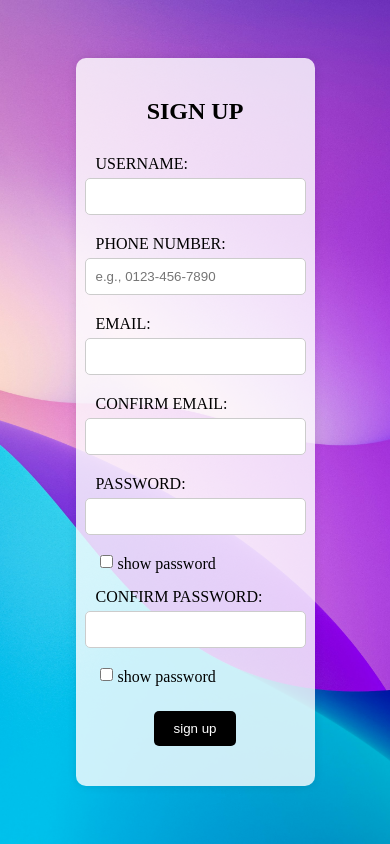
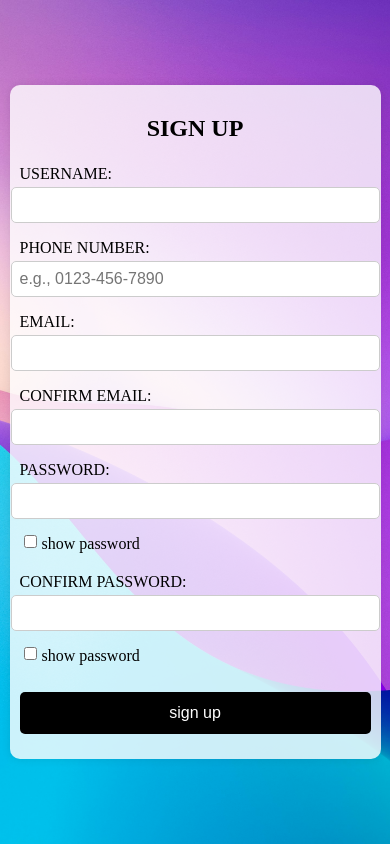
Before and after one commit to Andre-Arcilla/website, a PHP site: page /andre/signup.html in a window 390 px wide. Run offline with PHP 8.4, Linux system fonts and the light colour scheme.

Commit message:
moreeeeee

```diff
--- a/andre/styles.css
+++ b/andre/styles.css
@@ -95,13 +95,50 @@ button:hover {
 }
 
 /* Styles for mobile */
-@media (max-width: 95vw) {
+@media (max-width: 768px) {
     .container {
-        max-height: 80vh;
+        width: 90%;
+        padding: 10px;
     }
 
-    .signup-form {
-        width: 95vw;
-        font-size: 2vh;
+    .signup-form h2 {
+        margin-bottom: 15px;
+        font-size: 1.5em;
+    }
+
+    .signup-form label {
+        margin: 8px 0 4px;
+        font-size: 1em;
+    }
+
+    .signup-form input[type="email"],
+    .signup-form input[type="text"],
+    .signup-form input[type="password"],
+    .signup-form input[type="tel"] {
+        padding: 8px;
+        margin-bottom: 8px;
+        font-size: 1em;
+    }
+
+    .show-password {
+        margin-bottom: 8px;
+    }
+
+    .signup-form button {
+        padding: 12px;
+        font-size: 1em;
+        margin: 15px 0;
+        width: 100%;
+    }
+
+    .signup-form .already-account {
+        font-size: 1em;
+    }
+
+    .error-message {
+        padding: 10px;
+        padding-left: 30px;
+        padding-right: 30px;
+        font-size: 0.9em;
     }
 }
```
